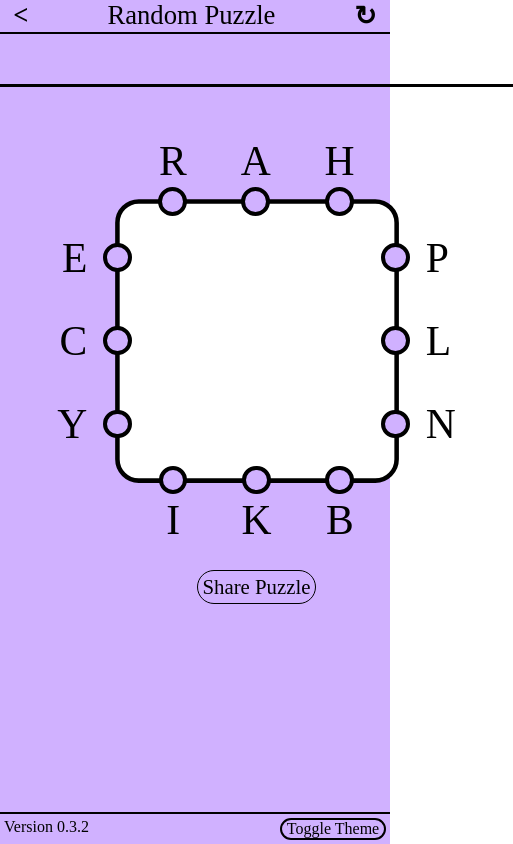
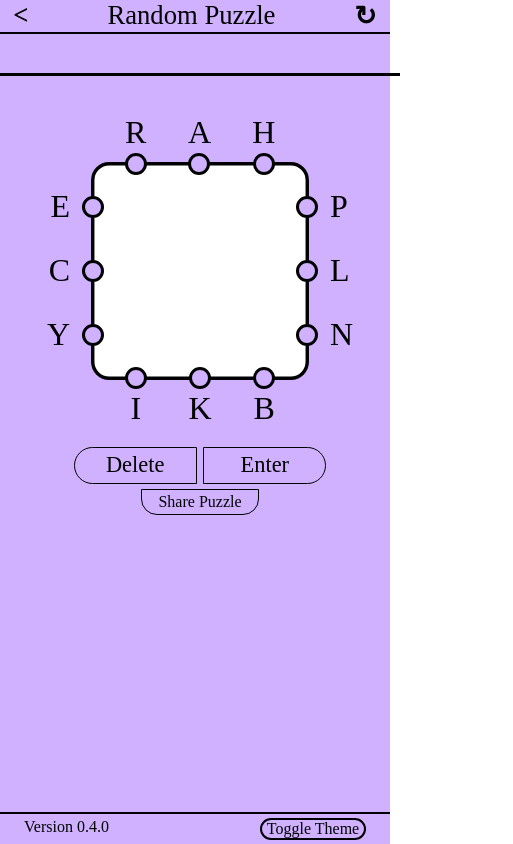
Before and after one commit to jleesCY/letter-boxed, a React (Create React App) app: page /puzzles/random in a window 390 px wide. Shown: the whole page, 513 px wide, since content can reach past the window. Built offline with nearby package versions, Linux system fonts and the light colour scheme; a web font is replaced by a local one.

Commit message:
mobile-support, better buttons

```diff
--- a/src/App.js
+++ b/src/App.js
@@ -4,12 +4,10 @@ import Puzzles from "./components/Puzzles"
 import Puzzle from "./components/Puzzle"
 import MobileLanding from "./components/MobileLanding"
 import NotFound from "./components/NotFound"
-import { isMobile } from 'react-device-detect'
 import GeneratePuzzle from './components/GeneratePuzzle';
 import CryptoJS from 'crypto-js';
 
 function App() {
-  if (!isMobile) {
   return (
     <Routes>
       <Route path="/" element={<Navigate to="/puzzles" ></Navigate>}></Route>
@@ -21,14 +19,5 @@ function App() {
     </Routes>
   );
 }
-  else {
-    return(
-      <Routes>
-      <Route path="*" element={<MobileLanding></MobileLanding>}></Route>
-    </Routes>
-    );
-  }
-
-}
 
 export default App;
--- a/src/components/LetterNode.js
+++ b/src/components/LetterNode.js
@@ -1,7 +1,7 @@
 export default function LetterNode(props) {
   return (
     <div className="node">
-      <div className="circle" id={props.letter}></div>
+      <div className="circle" id={props.letter} onClick={(e) => {props.handleClick(e)}}></div>
       <div className="letter">{props.letter}</div>
     </div>
   );
--- a/src/components/Puzzle.js
+++ b/src/components/Puzzle.js
@@ -10,8 +10,14 @@ import * as CryptoJS from "crypto-js"
 import { NavLink } from "react-router-dom"
 import Version from "./Version"
 import GetTheme, { ToggleTheme } from "./Themes"
+import { isMobile } from "react-device-detect"
 
-let validLetterToType = (char, e, data, lettersTyped) => {
+let letters = "";
+let typedWords = [];
+let currWord = 0;
+let data = null;
+
+let validLetterToType = (char, data, lettersTyped) => {
   let letterIdx = data.letters.indexOf(char)
   if (letterIdx === -1) {
     return false
@@ -61,14 +67,74 @@ let renderLines = (letters) => {
   }
 }
 
+let handleClick = (e) => {
+  handleKey(e.target.id);
+}
+
+let handleEnter = () => {
+  let target = document.querySelector("#letter-input-box");
+  if (target.value.length < 3) {
+    target.classList.add("shake")
+    setTimeout(() => {
+      target.classList.remove("shake")
+    }, 150)
+
+  }
+  else {
+    if (words.includes(target.value)) {
+      typedWords.push(target.value);
+      currWord += 1;
+      target.value = typedWords[currWord - 1][typedWords[currWord - 1].length - 1]
+      document.querySelector(".past-words").innerHTML = typedWords.join("-");
+      document.querySelector(".puzzleBox").classList.add("press-in");
+      document.querySelector(".active-word").classList.add("pull-out");
+      setTimeout(() => {
+        document.querySelector(".puzzleBox").classList.remove("press-in")
+        document.querySelector(".active-word").classList.remove("pull-out");
+      }, 300)
+      if (isSolved(letters, data.letters)) {
+        document.querySelector("#popup").classList.remove("disabled");
+        document.querySelector("#popup").children[2].innerHTML = data.solution
+        document.querySelector("#popup").classList.add("enabled");
+      }
+    }
+    else {
+      target.classList.add("shake")
+      setTimeout(() => {
+      target.classList.remove("shake")
+      }, 150)
+    }
+  }
+  renderLines(letters)
+}
+
+let handleBackspace = () => {
+  let target = document.querySelector("#letter-input-box");
+  if (target.value.length === 1 && currWord > 0) {
+    currWord -= 1
+    target.value = typedWords[currWord]
+    typedWords.pop(currWord)
+    document.querySelector(".past-words").innerHTML = typedWords.join("-");
+  }
+  else {
+    target.value = target.value.slice(0, -1)
+    letters = letters.slice(0,-1)
+  }
+  renderLines(letters)
+}
+
+let handleKey = (key) => {
+  let target = document.querySelector("#letter-input-box");
+  if (validLetterToType(key, data, letters)) {
+    target.value += key
+    letters = letters + target.value.slice(-1)
+  }
+  renderLines(letters)
+}
+
 export default function Puzzle() {
 
-  let letters = "";
-  let typedWords = [];
-  let currWord = 0;
-
   const { id } = useParams();
-  let data = null;
   if (id === "random") {
     data = GeneratePuzzle("Random Puzzle", Math.random().toString())
   }
@@ -115,67 +181,28 @@ export default function Puzzle() {
         </div>
         <div className="body">
           <div className="words">
-            <input autoFocus={true} className="active-word" onKeyDown={(e) => {
+            <input id="letter-input-box" autoFocus={true} className="active-word" disabled={isMobile} onKeyDown={(e) => {
               e.preventDefault()
               let key = e.key.toUpperCase()
               if (key === 'ENTER') {
-                if (e.target.value.length < 3) {
-                  e.target.classList.add("shake")
-                  setTimeout(() => {
-                    e.target.classList.remove("shake")
-                  }, 150)
-
+                handleEnter();
+              }
+              else if (key === 'BACKSPACE') {
+                handleBackspace();
               }
               else {
-                  if (words.includes(e.target.value)) {
-                    typedWords.push(e.target.value);
-                    currWord += 1;
-                    e.target.value = typedWords[currWord - 1][typedWords[currWord - 1].length - 1]
-                    document.querySelector(".past-words").innerHTML = typedWords.join("-");
-                    document.querySelector(".puzzleBox").classList.add("press-in");
-                    document.querySelector(".active-word").classList.add("pull-out");
-                    setTimeout(() => {
-                      document.querySelector(".puzzleBox").classList.remove("press-in")
-                      document.querySelector(".active-word").classList.remove("pull-out");
-                    }, 300)
-                    if (isSolved(letters, data.letters)) {
-                      document.querySelector("#popup").classList.remove("disabled");
-                      document.querySelector("#popup").children[2].innerHTML = data.solution
-                      document.querySelector("#popup").classList.add("enabled");
+                handleKey(key);
               }
-                  }
-                  else {
-                    e.target.classList.add("shake")
-                    setTimeout(() => {
-                    e.target.classList.remove("shake")
-                    }, 150)
-                  }
-                }
-              }
-              else if (key === 'BACKSPACE') {
-                if (e.target.value.length === 1 && currWord > 0) {
-                  currWord -= 1
-                  e.target.value = typedWords[currWord]
-                  typedWords.pop(currWord)
-                  document.querySelector(".past-words").innerHTML = typedWords.join("-");
-                }
-                else {
-                  e.target.value = e.target.value.slice(0, -1)
-                  letters = letters.slice(0,-1)
-                }
-              }
-              else {
-                if (validLetterToType(key, e, data, letters)) {
-                  e.target.value += key
-                  letters = letters + e.target.value.slice(-1)
-                }
-              }
-              renderLines(letters)
             }}/>
             <div className="past-words"></div>
           </div>
-          <PuzzleBox letters={data.letters} rows={data.dimensions.rows} columns={data.dimensions.columns}></PuzzleBox>
+          <PuzzleBox letters={data.letters} rows={data.dimensions.rows} columns={data.dimensions.columns} handleClick={handleClick}></PuzzleBox>
           <div className="lower-buttons">
+            <div className="upper-half">
+              <button className="delete-button" onClick={() => {handleBackspace()}}>Delete</button>
+              <button className="enter-button" onClick={() => {handleEnter()}}>Enter</button>
+            </div>
+            <div className="lower-half">
               <button className="share-button" onClick={(e) => {
                 try {
                   let enc = encodeURIComponent(CryptoJS.enc.Base64.stringify(CryptoJS.enc.Utf8.parse(JSON.stringify(data))))
@@ -186,6 +213,7 @@ export default function Puzzle() {
                   e.target.innerHTML = "error"
                 }
               }}>Share Puzzle</button>
+            </div>
           </div>
         </div>
         <div className="footer">
--- a/src/components/PuzzleBox.js
+++ b/src/components/PuzzleBox.js
@@ -7,12 +7,12 @@ export default function PuzzleBox(props) {
   let right = [];
 
   for (let i = 0; i < props.columns; i++) {
-    top.push(<LetterNode key={props.letters[i]} letter={props.letters[i]}></LetterNode>);
-    bottom.push(<LetterNode key={props.letters[i + props.columns + props.rows + props.rows]} letter={props.letters[i + props.columns + props.rows + props.rows]}></LetterNode>);
+    top.push(<LetterNode key={props.letters[i]} letter={props.letters[i]} handleClick={props.handleClick}></LetterNode>);
+    bottom.push(<LetterNode key={props.letters[i + props.columns + props.rows + props.rows]} letter={props.letters[i + props.columns + props.rows + props.rows]} handleClick={props.handleClick}></LetterNode>);
   }
   for (let i = 0; i < props.rows; i++) {
-    left.push(<LetterNode key={props.letters[i + props.columns]} letter={props.letters[i + props.columns]}></LetterNode>);
-    right.push(<LetterNode key={props.letters[i + props.columns + props.rows]} letter={props.letters[i + props.columns + props.rows]}></LetterNode>);
+    left.push(<LetterNode key={props.letters[i + props.columns]} letter={props.letters[i + props.columns]} handleClick={props.handleClick}></LetterNode>);
+    right.push(<LetterNode key={props.letters[i + props.columns + props.rows]} letter={props.letters[i + props.columns + props.rows]} handleClick={props.handleClick}></LetterNode>);
   }
 
   return(
--- a/src/components/Puzzles.js
+++ b/src/components/Puzzles.js
@@ -24,24 +24,12 @@ export default function Puzzles() {
             <NavLink to="/puzzles/today">Today's Puzzle</NavLink>
             <NavLink to="/puzzles/random">Random Puzzle</NavLink>
           </div>
-            <h3 style={{marginBottom: 0}}>Daily Puzzle Archive (coming soon)</h3>
-          <table className="puzzle-list">
-            <thead>
-              <tr>
-                <td>date</td>
-                <td>link</td>
-              </tr>
-            </thead>
-            <tbody>
-            </tbody>
-          </table>
           <div className="in-development">
             <h3>Features in development:</h3>
             <ul>
-              <li>Mobile Support</li>
-              <li>Color Themes</li>
+              <li>Different Color Themes</li>
               <li>Daily Puzzle Archive</li>
-              <li>Custom Puzzle Builder</li>
+              <li>Saving Puzzle Progress</li>
               <li>Non-Square Puzzles</li>
             </ul>
           </div>
--- a/src/components/Version.js
+++ b/src/components/Version.js
@@ -1,3 +1,3 @@
 export default function Version() {
-  return "0.3.2";
+  return "0.4.0";
 }
--- a/src/css/layout.css
+++ b/src/css/layout.css
@@ -28,14 +28,13 @@
   margin: auto;
   gap: 1em;
   margin-top: 0.1em;
-  font-size: 1.3em;
 }
 
 .footer {
   display: flex;
   flex-direction: row;
   justify-content: space-between;
-  padding: 0.25em;
+  padding: 0.25em 1.5em 0.25em 1.5em;
   border-top: 2px solid black;
 }
 
@@ -185,9 +184,36 @@
 
 .lower-buttons {
   display: flex;
+  flex-direction: column;
+  gap: 0.3em;
+  align-items: center;
+  width: 80%;
+}
+
+.lower-buttons .upper-half {
+  font-size: 1.4em;
+  display:flex;
   flex-direction: row;
-  justify-content: space-around;
-  width: 80%;
+  gap: 0.3em;
+}
+
+.lower-buttons .upper-half .delete-button {
+  width: 5em;
+  text-align: center;
+  border-radius: 100em 0 0 100em;
+}
+
+.lower-buttons .upper-half .enter-button {
+  width: 5em;
+  text-align: center;
+  border-radius: 0 100em 100em 0;
+}
+
+.lower-buttons .lower-half .share-button {
+  font-size: 1em;
+  border-radius: 0 0 1em 1em;
+  text-align: center;
+  padding: 0.2em 1em 0.2em 1em
 }
 
 .lower-buttons button {
--- a/src/css/themes.css
+++ b/src/css/themes.css
@@ -104,6 +104,14 @@
   border: 2px solid white
 }
 
+.dark .delete-button {
+  border: 2px solid white
+}
+
+.dark .enter-button {
+  border: 2px solid white
+}
+
 .dark .active {
   font-weight: bold;
 }
```
Lines whose indentation alone changed are shown as unchanged.
